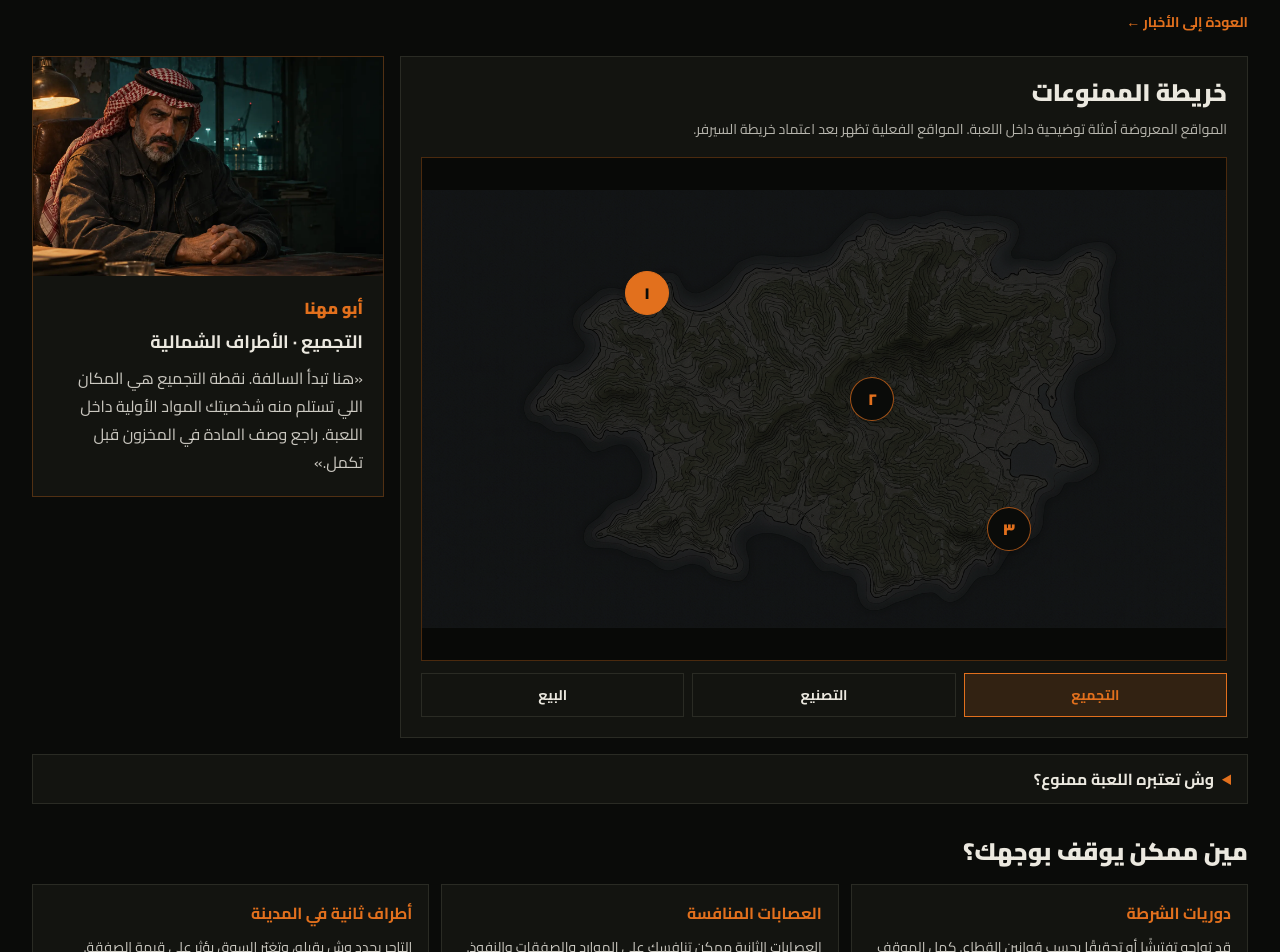
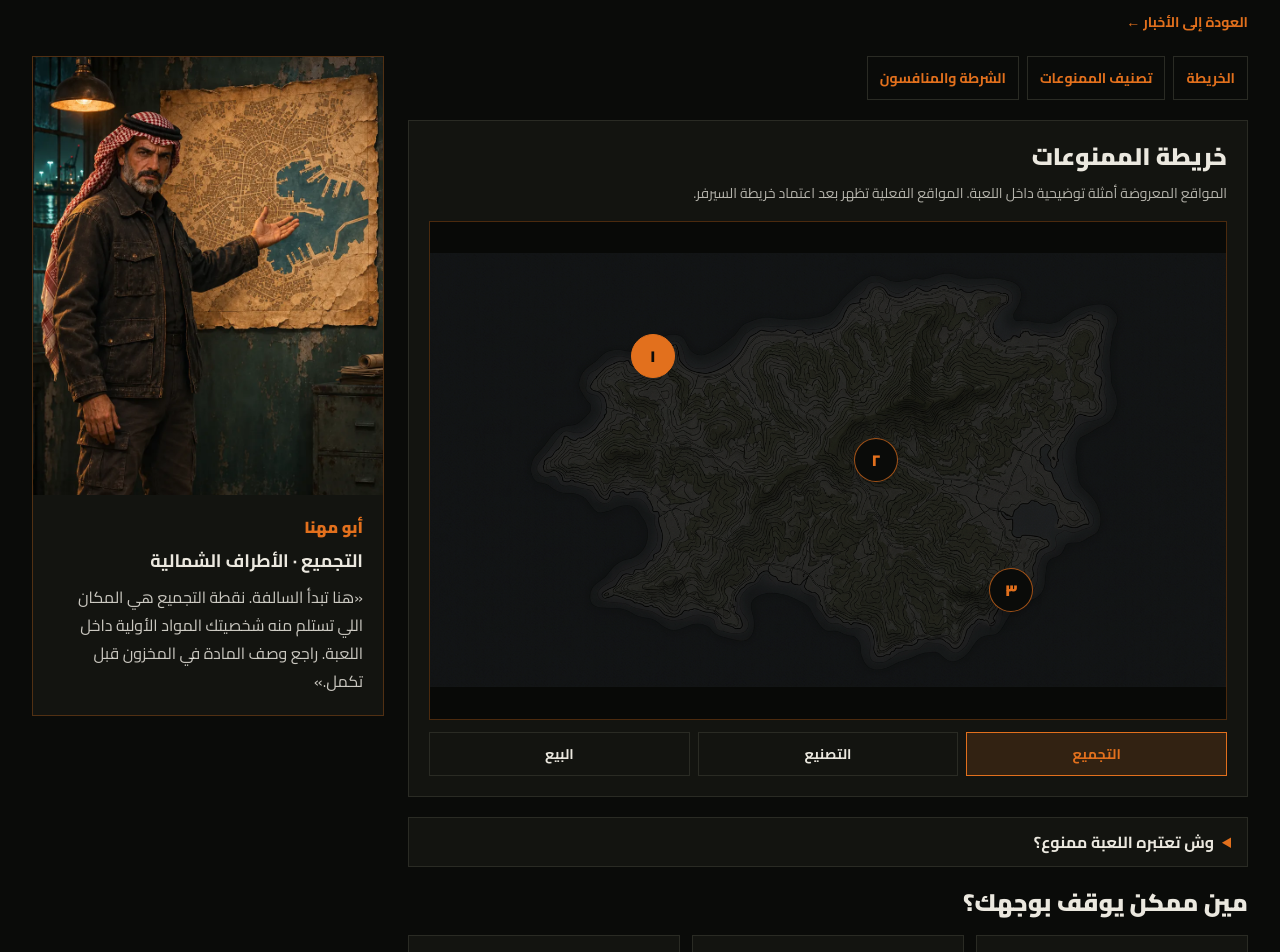
Before and after one commit to dhybalrwqy911-png/nextjs-boilerplate, a Next.js app: page /news/contraband in a window 1280 px wide. Shown: the part 640-1592 px from the top of the page. Built offline with nearby package versions, Linux system fonts and the light colour scheme.

Commit message:
Give Abu Muhanna a distinct map briefing portrait and section navigation

```diff
--- a/components/contraband-page.tsx
+++ b/components/contraband-page.tsx
@@ -35,16 +35,30 @@ const threats = [
   { title: "أطراف ثانية في المدينة", text: "التاجر يحدد وش يقبله، وتغيّر السوق يؤثر على قيمة الصفقة. دخول أي طرف ثالث في مواجهة قائمة يخضع لقوانين الرول بلاي." },
 ];
 
+const guideSections = [
+  { id: "crime-map", title: "الخريطة" },
+  { id: "crime-basics", title: "تصنيف الممنوعات" },
+  { id: "crime-threats", title: "الشرطة والمنافسون" },
+];
+
 export function ContrabandPage() {
   const [selectedId, setSelectedId] = useState<(typeof locations)[number]["id"]>("gathering");
   const location = locations.find((item) => item.id === selectedId) ?? locations[0];
 
   return (
     <PageShell compactOnMobile image="/images/abu-muhanna.webp" eyebrow="ABU MUHANNA" title="أبو مهنا · دليلك لعالم الإجرام" description="من أول نقطة تجميع إلى آخر صفقة داخل عالم الرول بلاي.">
-      <section aria-labelledby="crime-map-title" className="mx-auto max-w-7xl px-4 py-6 md:px-8 md:py-12">
+      <div className="mx-auto max-w-7xl px-4 py-6 md:px-8 md:py-12">
         <Link href="/news" className="inline-flex min-h-11 items-center text-sm font-bold text-accent">العودة إلى الأخبار ←</Link>
-        <div className="mt-3 grid items-start gap-4 lg:grid-cols-[minmax(0,1fr)_22rem]">
-          <div className="min-w-0 border border-border bg-surface p-3 md:p-5">
+        <div className="mt-3 grid items-start gap-4 lg:grid-cols-[minmax(0,1fr)_22rem] lg:gap-6">
+          <div className="contents lg:grid lg:min-w-0 lg:gap-5">
+            <nav aria-label="أقسام دليل أبو مهنا" className="order-first flex flex-wrap gap-2">
+              {guideSections.map(({ id, title }) => (
+                <a key={id} href={`#${id}`} className="inline-flex min-h-11 items-center border border-border px-3 text-sm font-bold text-accent hover:border-accent focus-visible:outline-2 focus-visible:outline-accent">
+                  {title}
+                </a>
+              ))}
+            </nav>
+            <section id="crime-map" aria-labelledby="crime-map-title" className="order-1 min-w-0 scroll-mt-24 border border-border bg-surface p-3 md:p-5 lg:order-none">
               <h2 id="crime-map-title" className="text-xl font-black md:text-2xl">خريطة الممنوعات</h2>
               <p className="mt-2 text-sm leading-6 text-foreground/75">المواقع المعروضة أمثلة توضيحية داخل اللعبة. المواقع الفعلية تظهر بعد اعتماد خريطة السيرفر.</p>
               <div className="relative isolate mt-4 aspect-[4/3] overflow-hidden border border-accent/30 bg-background sm:aspect-[16/10]" aria-label="نقاط التجميع والتصنيع والبيع">
@@ -72,26 +86,12 @@ export function ContrabandPage() {
                   </button>
                 ))}
               </div>
-          </div>
-
-          <aside aria-labelledby="muhanna-title" className="overflow-hidden border border-accent/30 bg-surface lg:sticky lg:top-24">
-            <div className="relative hidden aspect-[16/10] lg:block">
-              <Image src="/images/abu-muhanna.webp" alt="أبو مهنا في مكتب الميناء" fill sizes="352px" className="object-cover object-left" />
-            </div>
-            <div className="p-4 md:p-5">
-              <h2 id="muhanna-title" className="font-black text-accent">أبو مهنا</h2>
-              <div id="muhanna-dialogue" aria-live="polite" aria-atomic="true">
-                <h3 className="mt-2 text-lg font-bold">{location.title} · {location.name}</h3>
-                <p className="mt-2 text-base leading-7 text-foreground/85">«{location.dialogue}»</p>
-              </div>
-            </div>
-          </aside>
-        </div>
-        <details className="mt-4 border border-border bg-surface px-4">
+            </section>
+            <details id="crime-basics" className="order-3 scroll-mt-24 border border-border bg-surface px-4">
               <summary className="min-h-11 cursor-pointer py-3 font-bold marker:text-accent">وش تعتبره اللعبة ممنوع؟</summary>
               <p className="pb-4 text-sm leading-7 text-foreground/85">أي غرض يصنّفه السيرفر كممنوع داخل الرول بلاي. شوف وصف الغرض وتعليمات السيرفر، وإذا التصنيف مو واضح اسأل الدعم قبل ما تبني عليه سيناريو.</p>
             </details>
-        <section aria-labelledby="crime-threats-title" className="mt-8">
+            <section id="crime-threats" aria-labelledby="crime-threats-title" className="order-4 scroll-mt-24">
               <h2 id="crime-threats-title" className="text-2xl font-black">مين ممكن يوقف بوجهك؟</h2>
               <div className="mt-4 grid gap-3 md:grid-cols-3">
                 {threats.map(({ title, text }) => (
@@ -102,12 +102,26 @@ export function ContrabandPage() {
                 ))}
               </div>
             </section>
-        <nav aria-label="أدلة مرتبطة" className="mt-5 flex flex-wrap gap-x-5 gap-y-1 text-sm font-bold text-accent">
+            <nav aria-label="أدلة مرتبطة" className="order-5 flex flex-wrap gap-x-5 gap-y-1 text-sm font-bold text-accent">
               <Link className="inline-flex min-h-11 items-center" href="/news/economy-update">حاسبة السوق ←</Link>
               <Link className="inline-flex min-h-11 items-center" href="/news/gang-raids#raid-rules">قوانين الريد ←</Link>
               <Link className="inline-flex min-h-11 items-center" href="/rules/roleplay">قوانين الرول بلاي ←</Link>
             </nav>
-      </section>
+          </div>
+          <aside aria-labelledby="muhanna-title" className="order-2 flex min-w-0 items-start gap-3 overflow-hidden border border-accent/30 bg-surface p-3 lg:sticky lg:top-24 lg:block lg:p-0">
+            <div className="relative aspect-[4/5] w-24 shrink-0 overflow-hidden lg:w-full">
+              <Image src="/images/abu-muhanna-briefing.webp" alt="أبو مهنا واقف يشرح ويشير إلى خريطة ورقية معلّقة خلفه" fill sizes="(min-width: 1024px) 352px, 96px" className="object-cover object-center" />
+            </div>
+            <div className="min-w-0 lg:p-5">
+              <h2 id="muhanna-title" className="font-black text-accent">أبو مهنا</h2>
+              <div id="muhanna-dialogue" aria-live="polite" aria-atomic="true">
+                <h3 className="mt-2 text-lg font-bold">{location.title} · {location.name}</h3>
+                <p className="mt-2 text-base leading-7 text-foreground/85">«{location.dialogue}»</p>
+              </div>
+            </div>
+          </aside>
+        </div>
+      </div>
     </PageShell>
   );
 }
```
Also changed, not shown: public/images/abu-muhanna-briefing.webp (added). Lines whose indentation alone changed are shown as unchanged.
